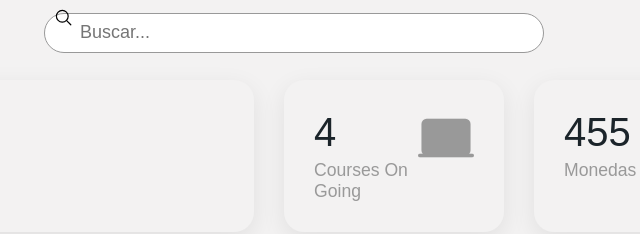
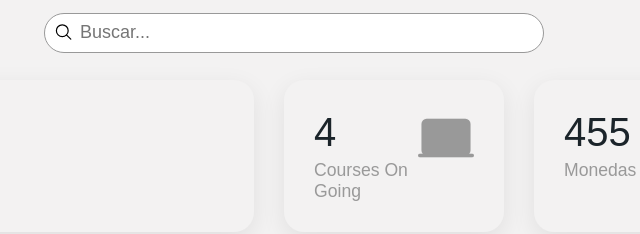
Before and after one commit to NeorisProject/NeorisBackEnd, a website with bundled scripts: page index.html in a window 1280 px wide. Shown: the top 234 px of the page, 506-1146 px from the left. Built offline with nearby package versions, Linux system fonts and the light colour scheme; no server answers; a web font is replaced by a local one.

Commit message:
search fix

```diff
--- a/styles/style.css
+++ b/styles/style.css
@@ -147,7 +147,6 @@ body {
   display: flex;
   align-items: center;
   justify-content: space-between;
-  position: relative;
 }
 
 /* Estilos específicos para el título "Perfil" */
@@ -190,6 +189,13 @@ body {
 .search label {
   position: relative;
   width: 100%;
+}
+.search ion-icon {
+  position: absolute; /* Posicionamiento absoluto del ícono respecto a su contenedor .search */
+  right: 10px; /* Coloca el ícono a la derecha del campo de búsqueda */
+  top: 50%; /* Inicia la posición en el 50% de la altura del contenedor */
+  transform: translateY(75%); /* Ajusta el ícono hacia arriba en un 50% de su altura para centrarlo verticalmente */
+  pointer-events: none; /* Evita que el ícono interfiera con la entrada de texto */
 }
 
 .search label input {
```
